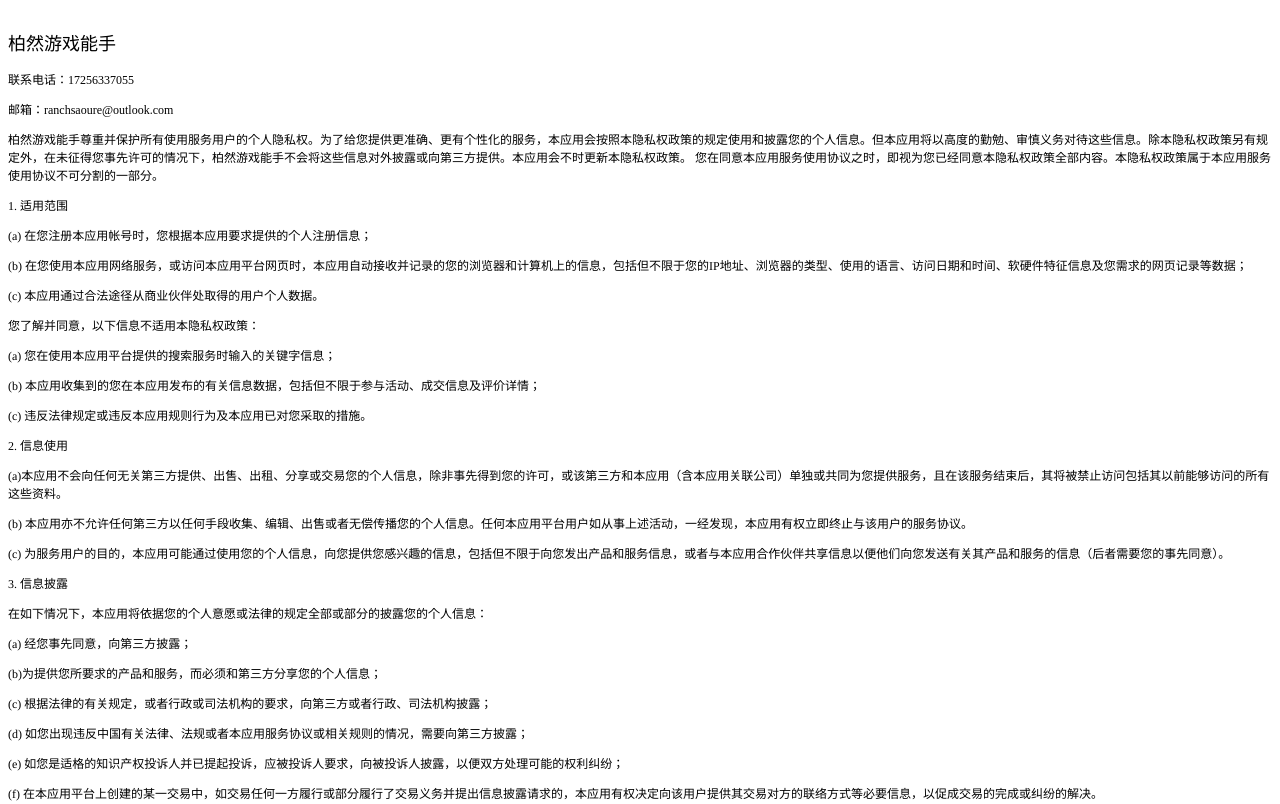
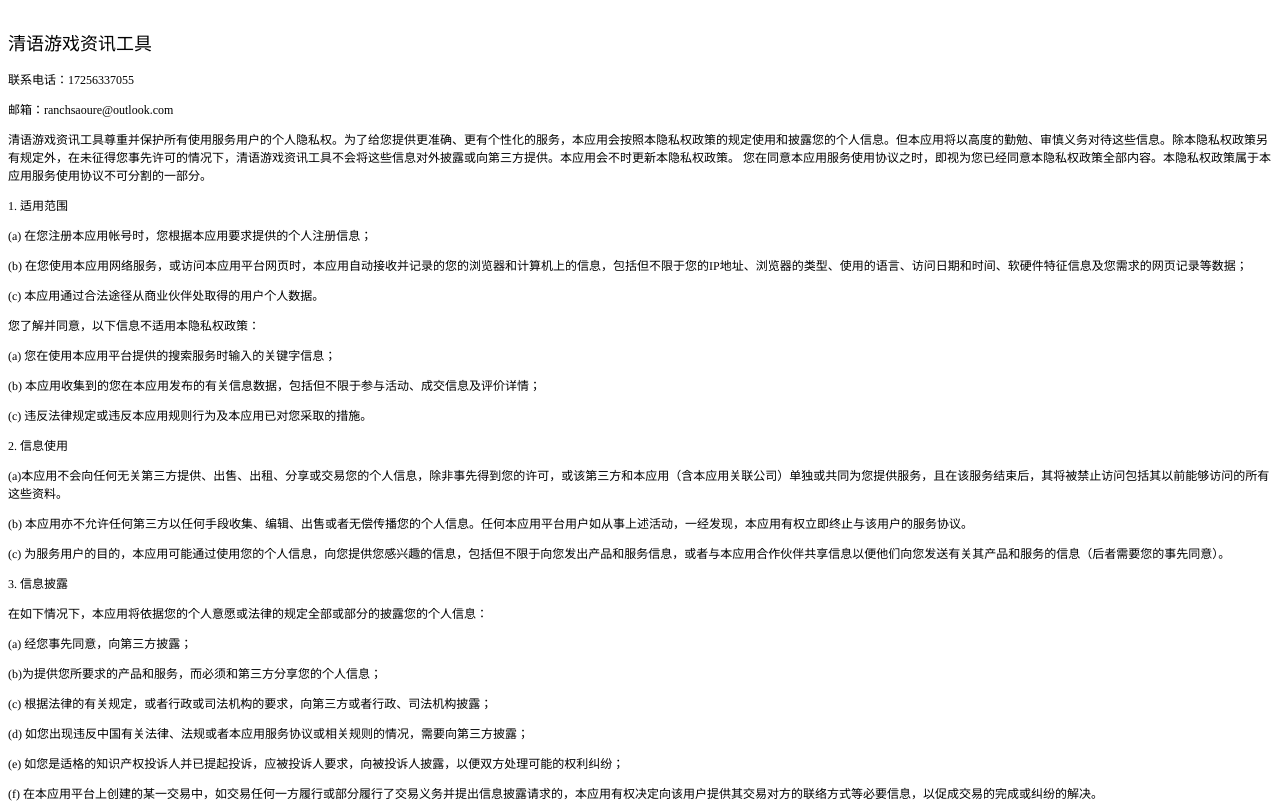
Before and after one commit to xinjianwuhan/xiangdoeu, a plain HTML site: page index.html in a window 1280 px wide. Shown: the top 804 px of the page. Drawn offline with Linux system fonts and the light colour scheme.

Commit message:
Update index.html

```diff
--- a/index.html
+++ b/index.html
@@ -17,10 +17,10 @@
 </head>
 <body>
 <h2 style="margin: 0.0px 0.0px 14.9px 0.0px; font: 18.0px 'Songti SC'; -webkit-text-stroke: #000000"><span class="s1"><br>
-柏然游戏能手</span></h2>
+清语游戏资讯工具</span></h2>
 <p class="p2"><span class="s1">联系电话：17256337055</span></p>
 <p class="p2"><span class="s1">邮箱：ranchsaoure@outlook.com</span></p>
-<p class="p2"><span class="s1">柏然游戏能手尊重并保护所有使用服务用户的个人隐私权。为了给您提供更准确、更有个性化的服务，本应用会按照本隐私权政策的规定使用和披露您的个人信息。但本应用将以高度的勤勉、审慎义务对待这些信息。除本隐私权政策另有规定外，在未征得您事先许可的情况下，柏然游戏能手不会将这些信息对外披露或向第三方提供。本应用会不时更新本隐私权政策。</span><span class="s2"> </span><span class="s1">您在同意本应用服务使用协议之时，即视为您已经同意本隐私权政策全部内容。本隐私权政策属于本应用服务使用协议不可分割的一部分。</span><span class="s2"><span class="Apple-converted-space"> </span></span></p>
+<p class="p2"><span class="s1">清语游戏资讯工具尊重并保护所有使用服务用户的个人隐私权。为了给您提供更准确、更有个性化的服务，本应用会按照本隐私权政策的规定使用和披露您的个人信息。但本应用将以高度的勤勉、审慎义务对待这些信息。除本隐私权政策另有规定外，在未征得您事先许可的情况下，清语游戏资讯工具不会将这些信息对外披露或向第三方提供。本应用会不时更新本隐私权政策。</span><span class="s2"> </span><span class="s1">您在同意本应用服务使用协议之时，即视为您已经同意本隐私权政策全部内容。本隐私权政策属于本应用服务使用协议不可分割的一部分。</span><span class="s2"><span class="Apple-converted-space"> </span></span></p>
 <p class="p2"><span class="s2">1. </span><span class="s1">适用范围</span></p>
 <p class="p2"><span class="s2">(a) </span><span class="s1">在您注册本应用帐号时，您根据本应用要求提供的个人注册信息；</span></p>
 <p class="p2"><span class="s2">(b) </span><span class="s1">在您使用本应用网络服务，或访问本应用平台网页时，本应用自动接收并记录的您的浏览器和计算机上的信息，包括但不限于您的</span><span class="s2">IP</span><span class="s1">地址、浏览器的类型、使用的语言、访问日期和时间、软硬件特征信息及您需求的网页记录等数据；</span><span class="s2"><span class="Apple-converted-space"> </span></span></p>
```
